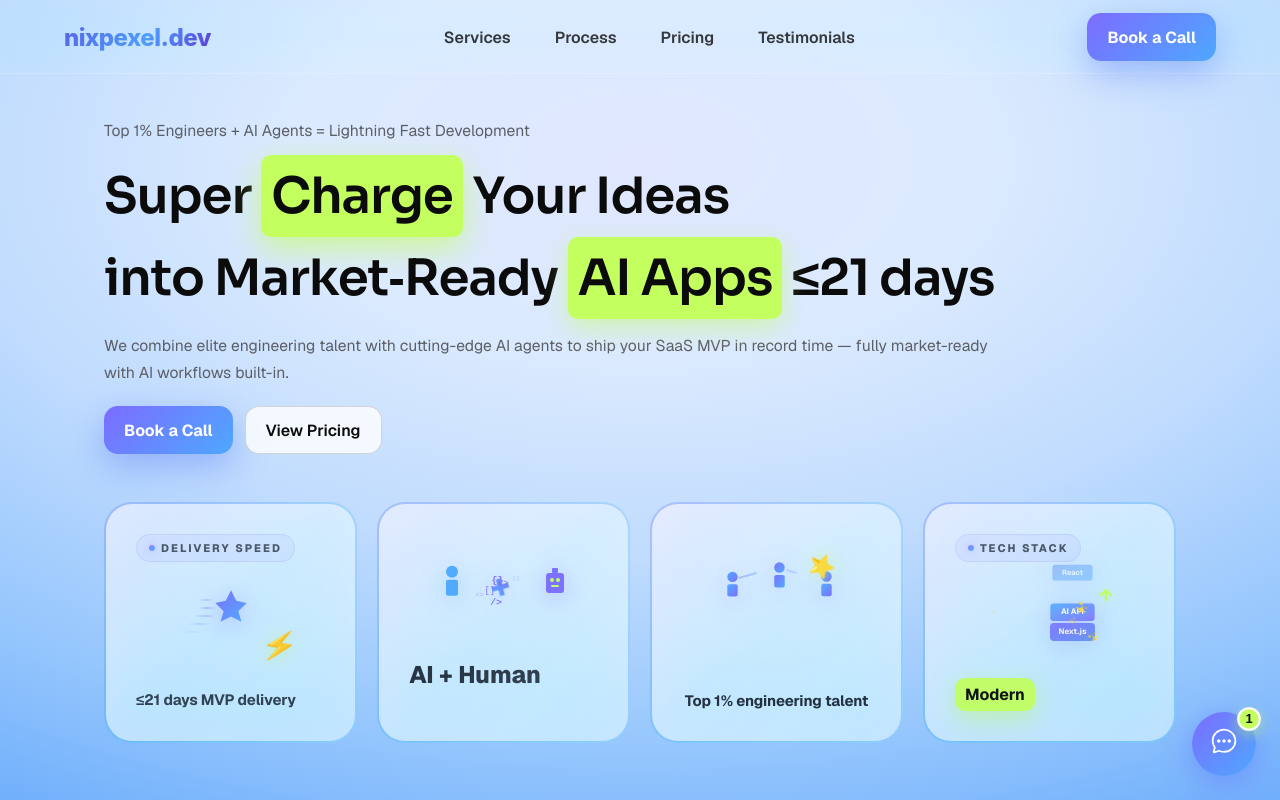
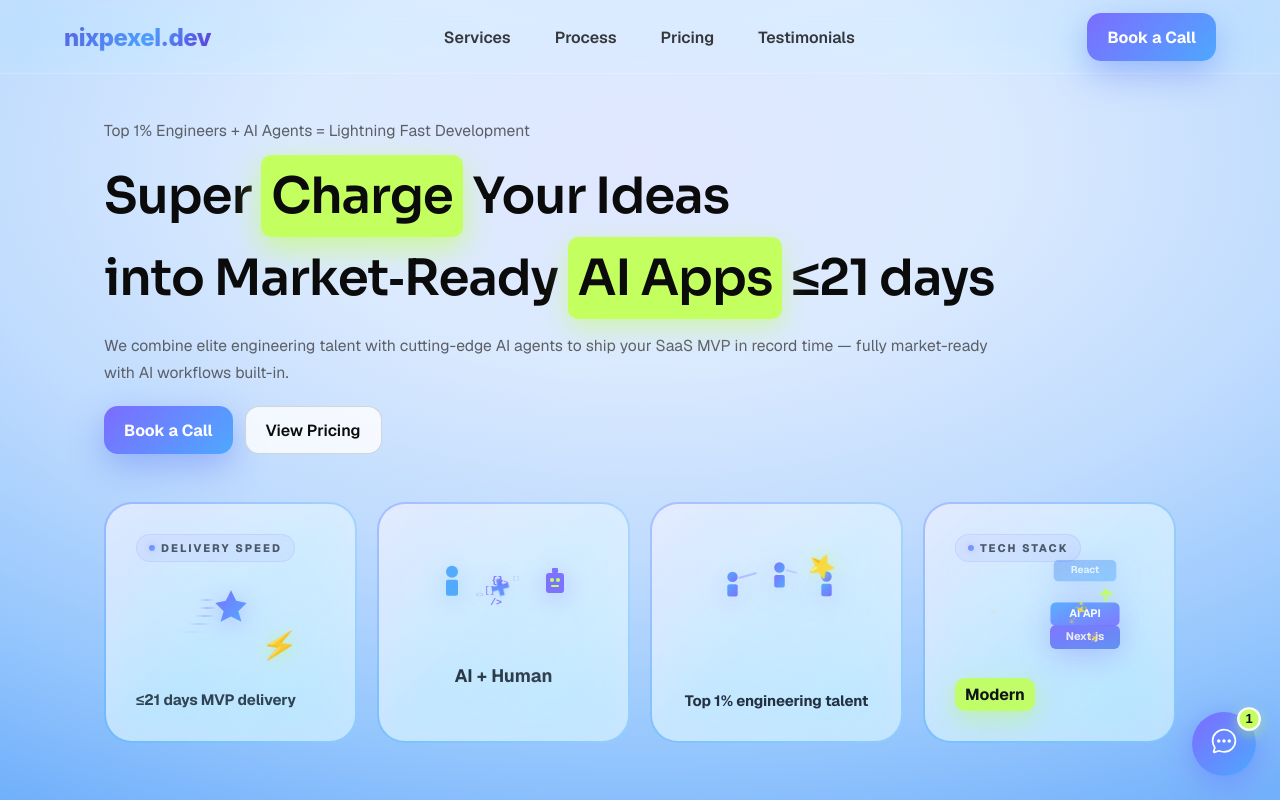
Before and after one commit to arkalal/agency-app, a Next.js app: page / in a window 1280 px wide. Shown: the top 800 px of the page. Built offline with nearby package versions, Linux system fonts and the light colour scheme.

Commit message:
fixing UI

```diff
--- a/components/Chatbot/Chatbot.js
+++ b/components/Chatbot/Chatbot.js
@@ -151,8 +151,22 @@ export default function Chatbot() {
                 className={styles.closeBtn}
                 onClick={() => setIsOpen(false)}
                 aria-label="Close chat"
+                type="button"
               >
-                <IoClose size={26} style={{ color: 'white', display: 'block' }} />
+                <IoClose
+                  size={26}
+                  style={{
+                    color: 'white',
+                    display: 'block',
+                    fill: 'white',
+                    stroke: 'white',
+                    visibility: 'visible',
+                    opacity: 1,
+                    width: '26px',
+                    height: '26px'
+                  }}
+                  aria-hidden="true"
+                />
               </button>
             </div>
 
--- a/components/Chatbot/Chatbot.module.scss
+++ b/components/Chatbot/Chatbot.module.scss
@@ -196,6 +196,12 @@
   stroke: white !important;
   opacity: 1 !important;
   pointer-events: none;
+  -webkit-transform: translateZ(0);
+  transform: translateZ(0);
+  backface-visibility: hidden;
+  -webkit-backface-visibility: hidden;
+  -webkit-font-smoothing: antialiased;
+  -moz-osx-font-smoothing: grayscale;
 }
 
 .closeBtn:hover {
@@ -210,6 +216,8 @@
     height: 40px;
     background: rgba(255, 255, 255, 0.35) !important;
     border: 1px solid rgba(255, 255, 255, 0.2);
+    -webkit-transform: translateZ(0);
+    transform: translateZ(0);
   }
 
   .closeBtn svg {
@@ -220,6 +228,17 @@
     stroke: white !important;
     display: block !important;
     opacity: 1 !important;
+    visibility: visible !important;
+    -webkit-transform: translateZ(0) scale(1);
+    transform: translateZ(0) scale(1);
+    will-change: transform;
+    position: relative;
+    z-index: 10;
+  }
+
+  .closeBtn svg path {
+    fill: white !important;
+    stroke: white !important;
   }
 }
 
--- a/components/Home/Hero/CardAnimations.js
+++ b/components/Home/Hero/CardAnimations.js
@@ -308,7 +308,7 @@ export const TechStackAnimation = () => {
           <motion.div
             key={i}
             className={styles.block}
-            style={{ bottom: `${i * 22 + 20}%` }}
+            style={{ bottom: `${i * 26 + 10}%` }}
             initial={{ y: -50, opacity: 0, scale: 0.8 }}
             animate={{
               y: 0,
@@ -322,15 +322,15 @@ export const TechStackAnimation = () => {
               repeatDelay: 2
             }}
           >
-            <svg width="45" height="18" viewBox="0 0 45 18" fill="none">
+            <svg width="70" height="24" viewBox="0 0 70 24" fill="none">
               <rect
-                width="45"
-                height="18"
-                rx="4"
+                width="70"
+                height="24"
+                rx="6"
                 fill={`url(#block-grad-${i})`}
-                opacity="0.9"
+                opacity="0.95"
               />
-              <text x="50%" y="50%" dominantBaseline="middle" textAnchor="middle" fill="white" fontSize="8" fontWeight="700">
+              <text x="50%" y="50%" dominantBaseline="middle" textAnchor="middle" fill="white" fontSize="11" fontWeight="700">
                 {['Next.js', 'AI API', 'React'][i]}
               </text>
               <defs>
--- a/components/Home/Hero/CardAnimations.module.scss
+++ b/components/Home/Hero/CardAnimations.module.scss
@@ -114,7 +114,12 @@
   position: absolute;
   left: 50%;
   transform: translateX(-50%);
-  filter: drop-shadow(0 4px 12px rgba(124, 108, 255, 0.3));
+  filter: drop-shadow(0 6px 16px rgba(124, 108, 255, 0.4));
+  transition: filter 0.3s ease;
+}
+
+.stackScene:hover .block {
+  filter: drop-shadow(0 8px 20px rgba(124, 108, 255, 0.6));
 }
 
 .sparkle {
@@ -166,8 +171,12 @@
   }
 
   .block svg {
-    width: 38px;
-    height: 16px;
+    width: 60px;
+    height: 22px;
+  }
+
+  .block text {
+    font-size: 10px;
   }
 
   .sparkle {
--- a/components/Home/Hero/Hero.module.scss
+++ b/components/Home/Hero/Hero.module.scss
@@ -322,14 +322,16 @@
   margin: 12px 0 16px;
 }
 .stat {
-  font-weight: 800;
-  font-size: 24px;
-  line-height: 1.3;
+  font-weight: 700;
+  font-size: 18px;
+  line-height: 1.4;
   background: linear-gradient(135deg, #1f2937, #374151);
   -webkit-background-clip: text;
   -webkit-text-fill-color: transparent;
   background-clip: text;
   transition: all 0.3s ease;
+  text-align: center;
+  margin-top: 8px;
 }
 
 .card:hover .stat {
@@ -342,11 +344,11 @@
 .stat span {
   display: block;
   font-weight: 600;
-  font-size: 13px;
+  font-size: 12px;
   color: #5c5f66;
-  margin-top: 4px;
+  margin-top: 6px;
   letter-spacing: 0.3px;
-  opacity: 0.9;
+  opacity: 0.85;
   transition: color 0.3s ease;
 }
 
@@ -456,7 +458,11 @@
   }
 
   .stat {
-    font-size: 20px;
+    font-size: 16px;
+  }
+
+  .stat span {
+    font-size: 11px;
   }
 
   .balance {
--- a/components/Home/Trusted/Trusted.js
+++ b/components/Home/Trusted/Trusted.js
@@ -21,18 +21,21 @@ import styles from "./Trusted.module.scss";
 
 export default function TechStack(){
   const technologies = [
+    // Main Tech Stack - Shown first for maximum visibility
     { name: 'Next.js', category: 'Framework', icon: SiNextdotjs, color: '#000000' },
-    { name: 'React', category: 'Library', icon: SiReact, color: '#61DAFB' },
-    { name: 'MongoDB', category: 'Database', icon: SiMongodb, color: '#47A248' },
     { name: 'Node.js', category: 'Backend', icon: SiNodedotjs, color: '#339933' },
     { name: 'Vercel', category: 'Deploy', icon: SiVercel, color: '#000000' },
+    { name: 'MongoDB', category: 'Database', icon: SiMongodb, color: '#47A248' },
     { name: 'OpenAI', category: 'AI', icon: SiOpenai, color: '#412991' },
+    { name: 'React', category: 'Library', icon: SiReact, color: '#61DAFB' },
+
+    // Supporting AI Tools - Shown after main stack
     { name: 'Anthropic', category: 'AI', icon: FaBrain, color: '#D97706' },
+    { name: 'Claude', category: 'AI', icon: FaBrain, color: '#F59E0B' },
+    { name: 'ChatGPT', category: 'AI', icon: FaRobot, color: '#10B981' },
+    { name: 'OpenRouter', category: 'AI', icon: FaCog, color: '#6366F1' },
     { name: 'Cursor AI', category: 'Tool', icon: FaCode, color: '#7C3AED' },
-    { name: 'Lovable', category: 'Tool', icon: FaLightbulb, color: '#EC4899' },
-    { name: 'ChatGPT', category: 'AI', icon: FaRobot, color: '#10B981' },
-    { name: 'Claude', category: 'AI', icon: FaBrain, color: '#F59E0B' },
-    { name: 'OpenRouter', category: 'AI', icon: FaCog, color: '#6366F1' }
+    { name: 'Lovable', category: 'Tool', icon: FaLightbulb, color: '#EC4899' }
   ];
 
   return (
@@ -61,7 +64,7 @@ export default function TechStack(){
 
         <motion.div
           className={styles.track}
-          animate={{ x: [-1000, 0] }}
+          animate={{ x: [0, -1000] }}
           transition={{
             duration: 25,
             repeat: Infinity,
```
